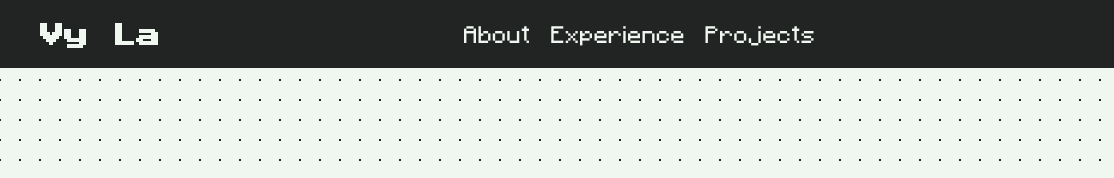
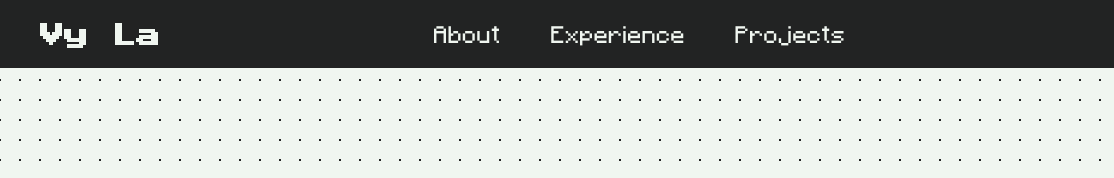
Before and after one commit to lavy-spu/lavy-spu.github.io, a plain HTML site: page index.html in a window 1280 px wide. Shown: the top 178 px of the page, 0-1114 px from the left. Drawn offline with Linux system fonts and the light colour scheme.

Commit message:
okay version

```diff
--- a/index.html
+++ b/index.html
@@ -14,9 +14,9 @@
             </div>
             <nav class="menu-list">
                 <ul>
-                    <a href="#about"><li>About</li></a>
-                    <a href="experience.html"><li>Experience</li></a>
-                    <a href="projects.html"><li>Projects</li></a>
+                    <a glitch="ABOUT" href="#about"><li>About</li></a>
+                    <a glitch="EXPERIENCE" href="experience.html"><li>Experience</li></a>
+                    <a glitch="PROJECTS" href="projects.html"><li>Projects</li></a>
                 </ul>
             </nav>
             <div class="icons">
--- a/styles.css
+++ b/styles.css
@@ -155,7 +155,7 @@ header {
 /* Navigation Links */
 .menu-list ul {
     display: flex;
-    gap: 20px;
+    gap: 50px;
     list-style: none;
     margin: 0;
     padding: 0;
@@ -165,11 +165,75 @@ header {
     text-decoration: none;
     color: #f0f6f0;
     font-size: 1.2em;
+    text-align: justify;
 }
 
-.menu-list a:hover {
-    color: #00FFD1;
+/* Glitch Effect for Navigation Links */
+[glitch] {
+  display: inline-block;
+  position: relative;
 }
+[glitch]:after {
+  --slice-0: inset(50% 0 50% 0%);
+  --slice-1: inset(0 0 50% 0);
+  --slice-2: inset(0 0 0 0);
+  --slice-3: inset(50% 0 0 0);
+  content: attr(glitch);
+  /*     change to whatever color, default green */
+  color: #00FFD1;
+  visibility: visible;
+  position: absolute;
+  display: block;
+  /*     how big the text needs to scale compared to its original size */
+  transform: scale(1.25);
+  -webkit-clip-path: var(--slice-0);
+  clip-path: var(--slice-0);
+  top: 0;
+  animation: glitchback 0.1s reverse;
+  animation-timing-function: step-end;
+}
+[glitch]:hover {
+  visibility: hidden;
+  transition: visibility 0.1s;
+}
+[glitch]:hover:after {
+  --slice-2: inset(0% 0% 0 0);
+  -webkit-clip-path: var(--slice-2);
+  clip-path: var(--slice-2);
+  animation: glitch 0.1s;
+  animation-timing-function: step-end;
+}
+@keyframes glitch {
+  0% {
+    -webkit-clip-path: var(--slice-0);
+    clip-path: var(--slice-0);
+  }
+  10% {
+    -webkit-clip-path: var(--slice-1);
+    clip-path: var(--slice-1);
+  }
+  to {
+    -webkit-clip-path: var(--slice-2);
+    clip-path: var(--slice-2);
+  }
+}
+@keyframes glitchback {
+  0% {
+    -webkit-clip-path: var(--slice-0);
+    clip-path: var(--slice-0);
+  }
+  10% {
+    -webkit-clip-path: var(--slice-3);
+    clip-path: var(--slice-3);
+  }
+  to {
+    -webkit-clip-path: var(--slice-2);
+    clip-path: var(--slice-2);
+  }
+}
+
+
+
 
 /* Social Media Icons */
 .icons {
```
Also changed, not shown: experience.html (+3 -3 lines), projects.html (+3 -3 lines).
